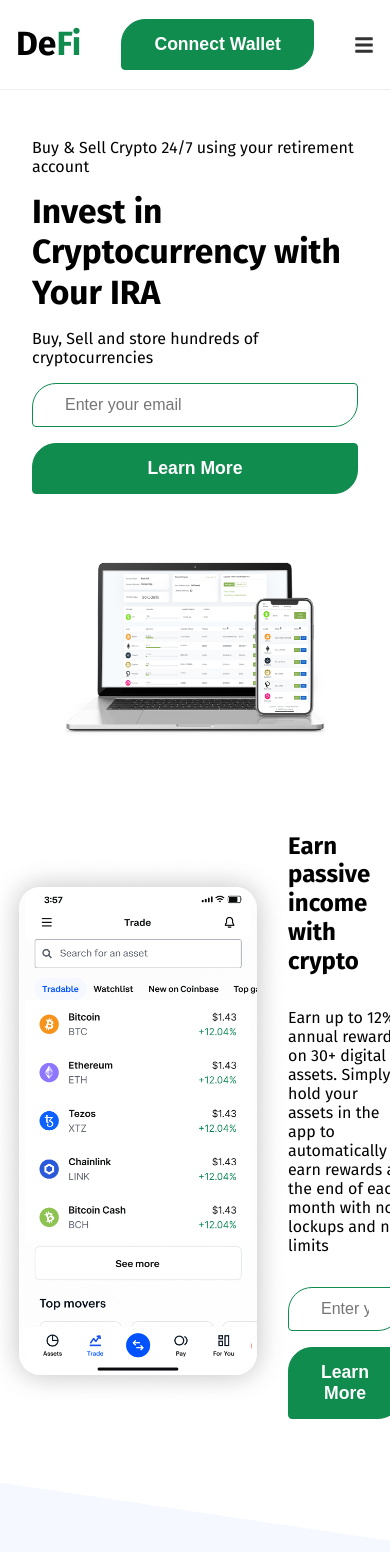
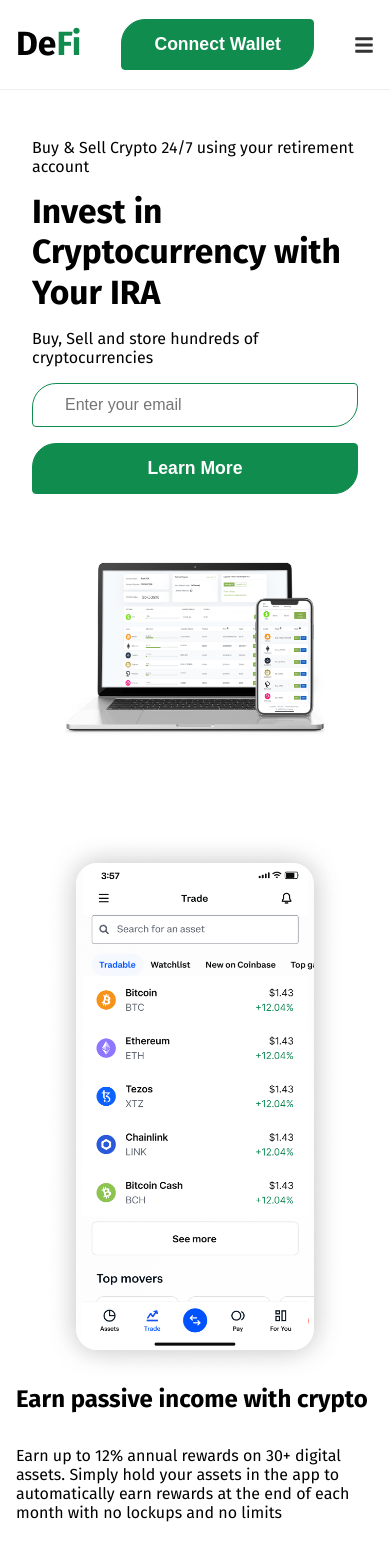
Before and after one commit to jackal7819/Cryptocurrency, a React (Create React App) app: page / in a window 390 px wide. Shown: the top 1552 px of the page. Built offline with nearby package versions, Linux system fonts and the light colour scheme; no server answers.

Commit message:
Create README

```diff
--- a/src/components/Signup.scss
+++ b/src/components/Signup.scss
@@ -7,7 +7,7 @@
         padding: 3rem 1rem;
 
         @media (max-width: 940px) {
-            grid-template-column: 1fr;
+            grid-template-columns: 1fr;
         }
     }
 
```
